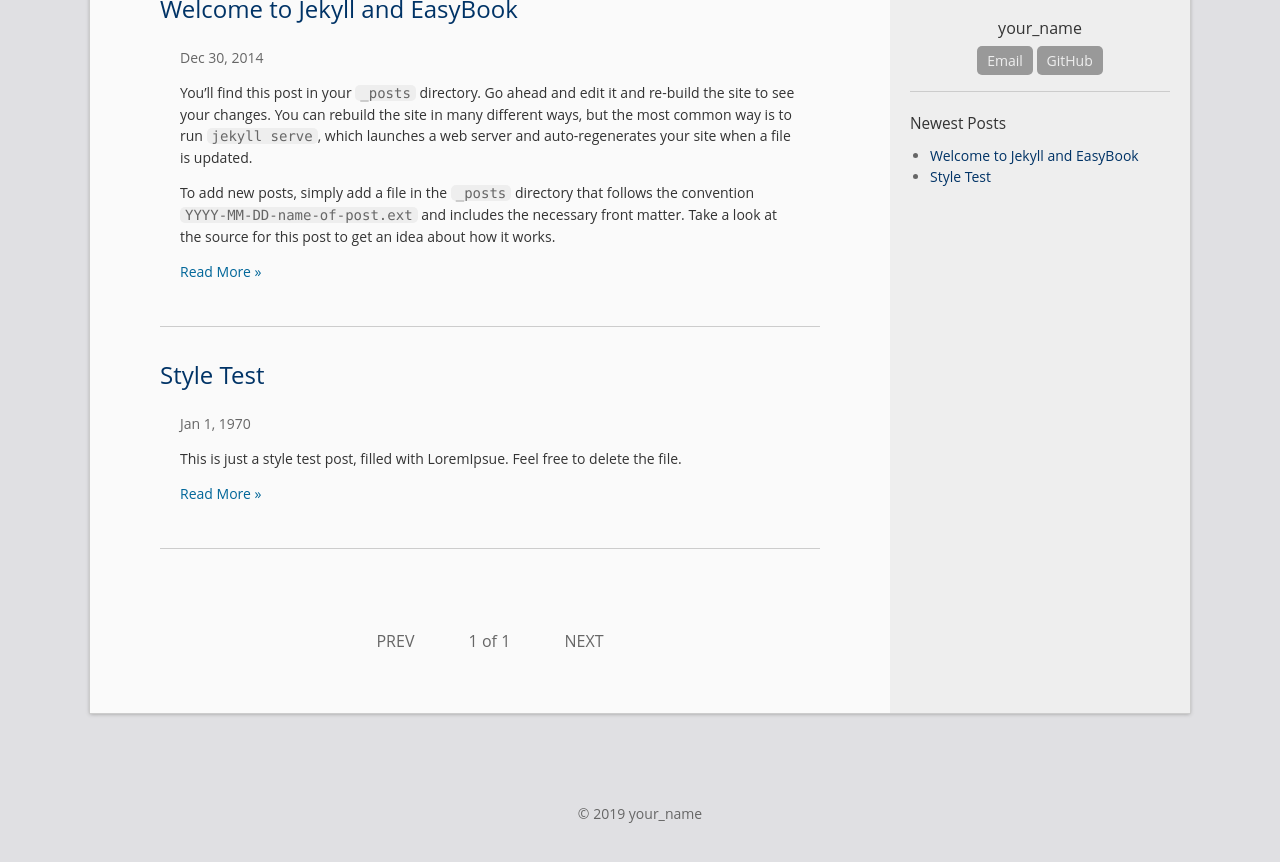
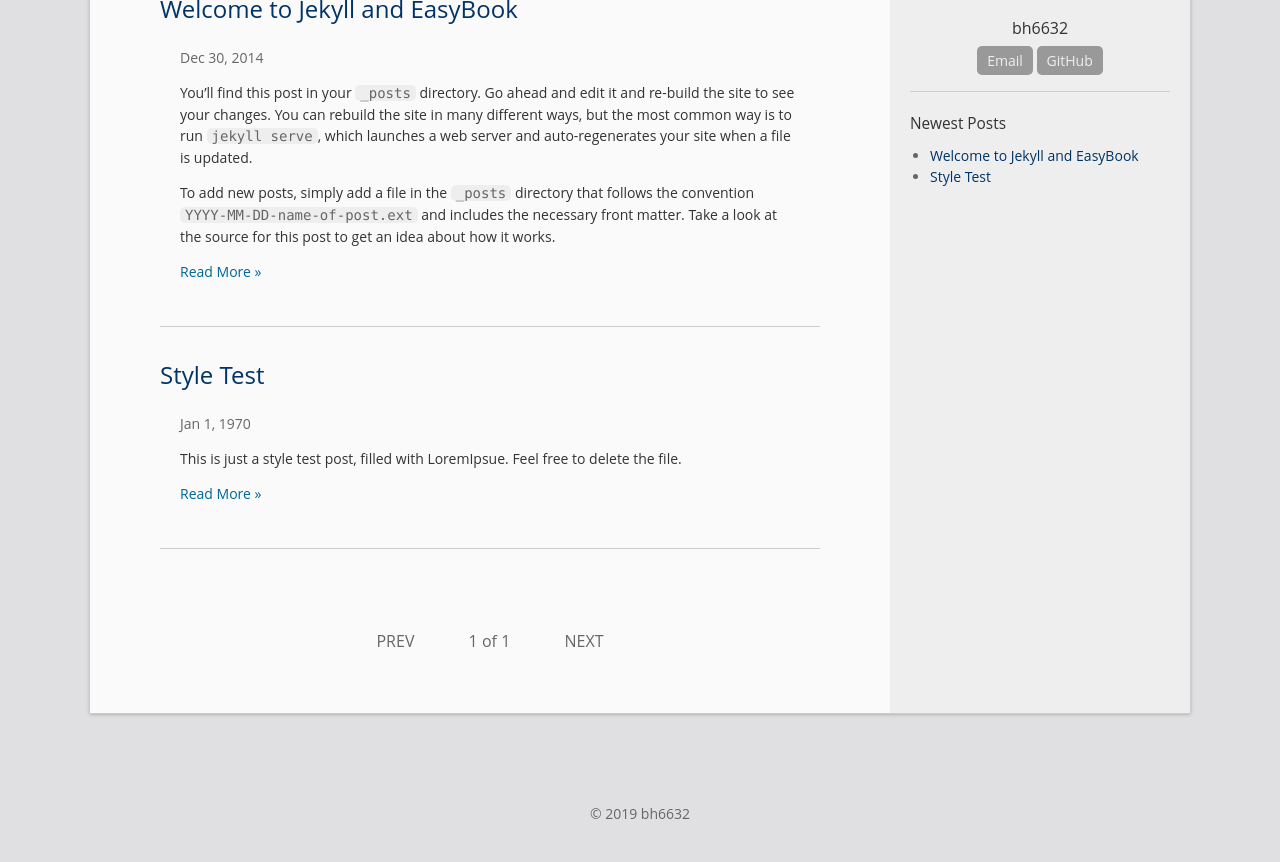
Before and after one commit to bh6366632/bh6366632.github.com, a Jekyll site: the page built from index.html, in a window 1280 px wide, cut to the strip 261-1145 px from the top of the page. Shown: the top 862 px of the strip. Built offline with Jekyll 4.4.1, drawn with Linux system fonts in a browser that asks for light colours; the list of posts is cut into pages by our own code.

Commit message:
Update _config.yml

```diff
--- a/_config.yml
+++ b/_config.yml
@@ -7,8 +7,8 @@ description: >
   One or more sentences introducing this blog.
 
 # Your information
-email: your_email@example.com
-author: your_name
+email: bh6366632@naver.com
+author: bh6632
 avatar: "//www.gravatar.com/avatar/your_email_md5?d=mm&s=135"
 profile: One sentence introducing yourself.
 #twitter_username: twitter_username
```
